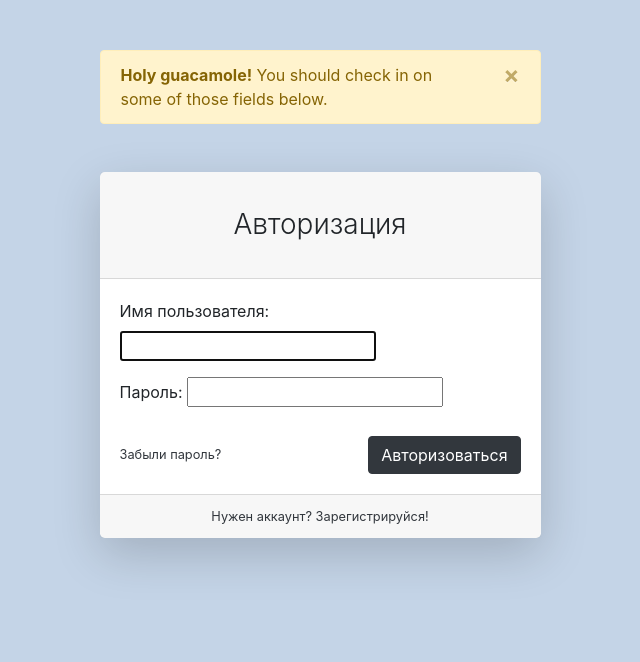
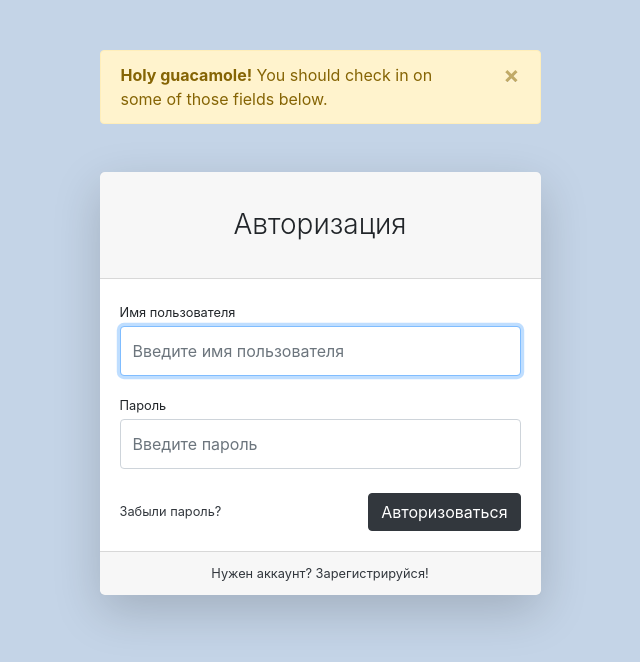
Before and after one commit to solovyova-1996/shop-online, a Django app: page /users/login/ in a window 1280 px wide. Shown: the top 662 px of the page, without its empty margins (320-960 px from the left). Run offline with Django 3.2, Linux system fonts and the light colour scheme; parts of the project's set-up code (start-up, migrations or seed data) failed here and were passed over; some libraries are stand-ins or nearby versions.

Commit message:
update form login

```diff
--- a/shoponline/users/forms.py
+++ b/shoponline/users/forms.py
@@ -6,4 +6,12 @@ from users.models import User
 class UserLoginForm(AuthenticationForm):
     class Meta:
         model = User
-        fields = ('login', 'password')
+        fields = ('username', 'password')
+
+    def __init__(self, *args, **kwargs):
+        super(UserLoginForm, self).__init__(*args, **kwargs)
+        # добавляем стили для полей формы
+        self.fields['username'].widget.attrs['placeholder'] = 'Введите имя пользователя'
+        self.fields['password'].widget.attrs['placeholder'] = 'Введите пароль'
+        for field_name, field in self.fields.items():
+            field.widget.attrs['class'] = 'form-control py-4'
--- a/shoponline/users/templates/users/login.html
+++ b/shoponline/users/templates/users/login.html
@@ -14,17 +14,14 @@
                             <div class="card-body">
                                 <form action="{% url 'users:login' %}" method="post">
                                     {% csrf_token %}
-                                    {{ form.as_p }}
-<!--                                    <div class="form-group">-->
-<!--                                        <label class="small mb-1" for="inputEmailAddress">Имя пользователя</label>-->
-<!--                                        <input class="form-control py-4" id="inputEmailAddress" type="email"-->
-<!--                                               placeholder="Введите имя пользователя"/>-->
-<!--                                    </div>-->
-<!--                                    <div class="form-group">-->
-<!--                                        <label class="small mb-1" for="inputPassword">Пароль</label>-->
-<!--                                        <input class="form-control py-4" id="inputPassword" type="password"-->
-<!--                                               placeholder="Введите пароль"/>-->
-<!--                                    </div>-->
+                                    <div class="form-group">
+                                        <label class="small mb-1" for="inputEmailAddress">Имя пользователя</label>
+                                       {{ form.username }}
+                                    </div>
+                                    <div class="form-group">
+                                        <label class="small mb-1" for="inputPassword">Пароль</label>
+                                        {{ form.password }}
+                                    </div>
                                     <div class="form-group d-flex align-items-center justify-content-between mt-4 mb-0">
                                         <a class="small" href="#">Забыли пароль?</a>
                                         <input class="btn btn-primary" type="submit" value="Авторизоваться">
--- a/shoponline/users/views.py
+++ b/shoponline/users/views.py
@@ -1,10 +1,27 @@
-from django.shortcuts import render
+from django.contrib import auth
+from django.shortcuts import render,HttpResponseRedirect
+from django.urls import reverse
 
 from users.forms import UserLoginForm
 
 
 def login(request):
-    form = UserLoginForm()
+    if request.method == 'POST':
+        form = UserLoginForm(data=request.POST)
+        if form.is_valid():
+            # получаем введеные пользователем данные
+            username = request.POST['username']
+            password = request.POST['password']
+            # проверяем есть ли в базе данный пользователь
+            user = auth.authenticate(username=username, password=password)
+            # если пользователь есть в базе и активен авторизуем его и перенаправляем на главную страницу
+            if user.is_active:
+                auth.login(request, user)
+                return HttpResponseRedirect(reverse('index'))
+        else:
+            print(form.errors)
+    else:
+        form = UserLoginForm()
     context = {
         'title': 'Войти',
         'form': form,
```
